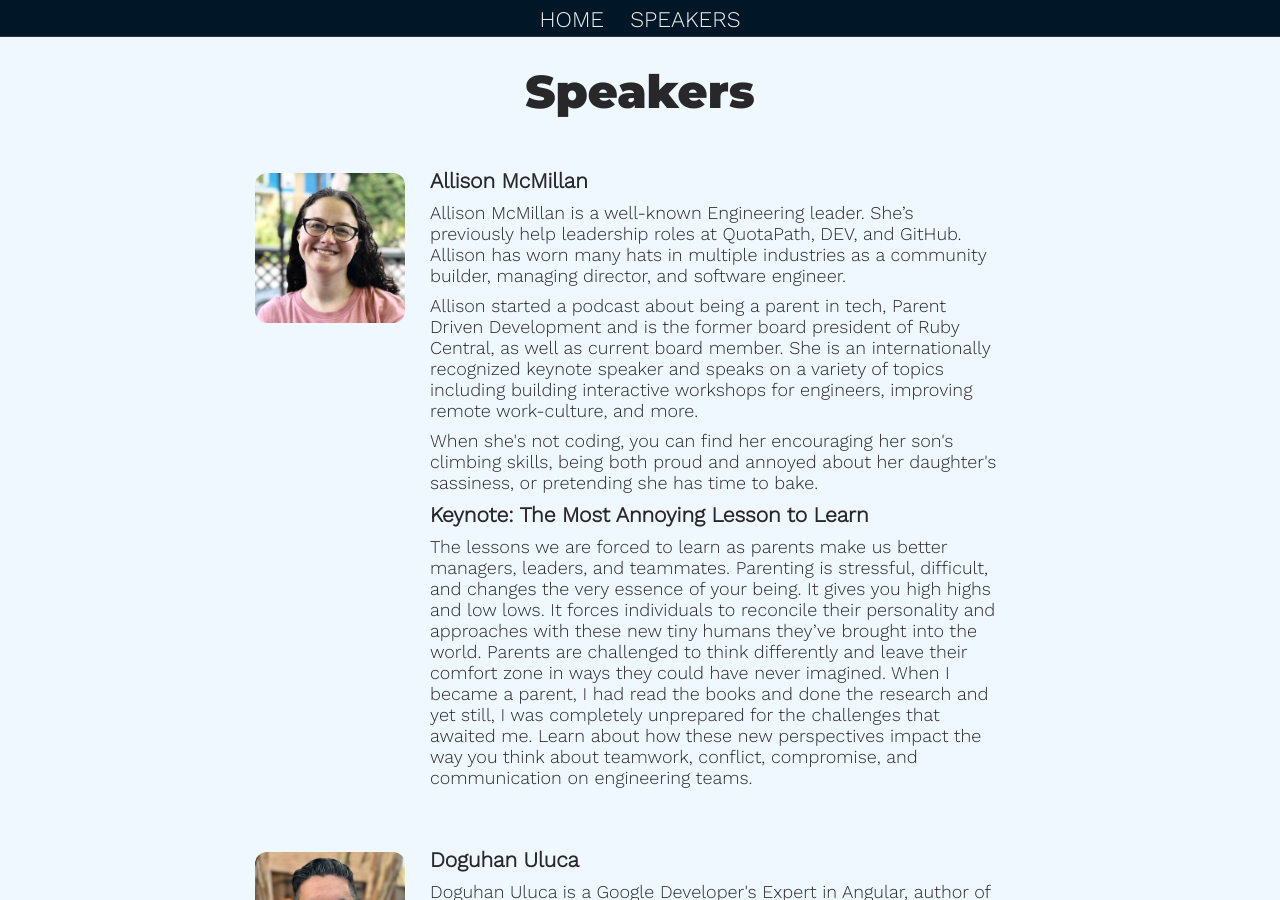
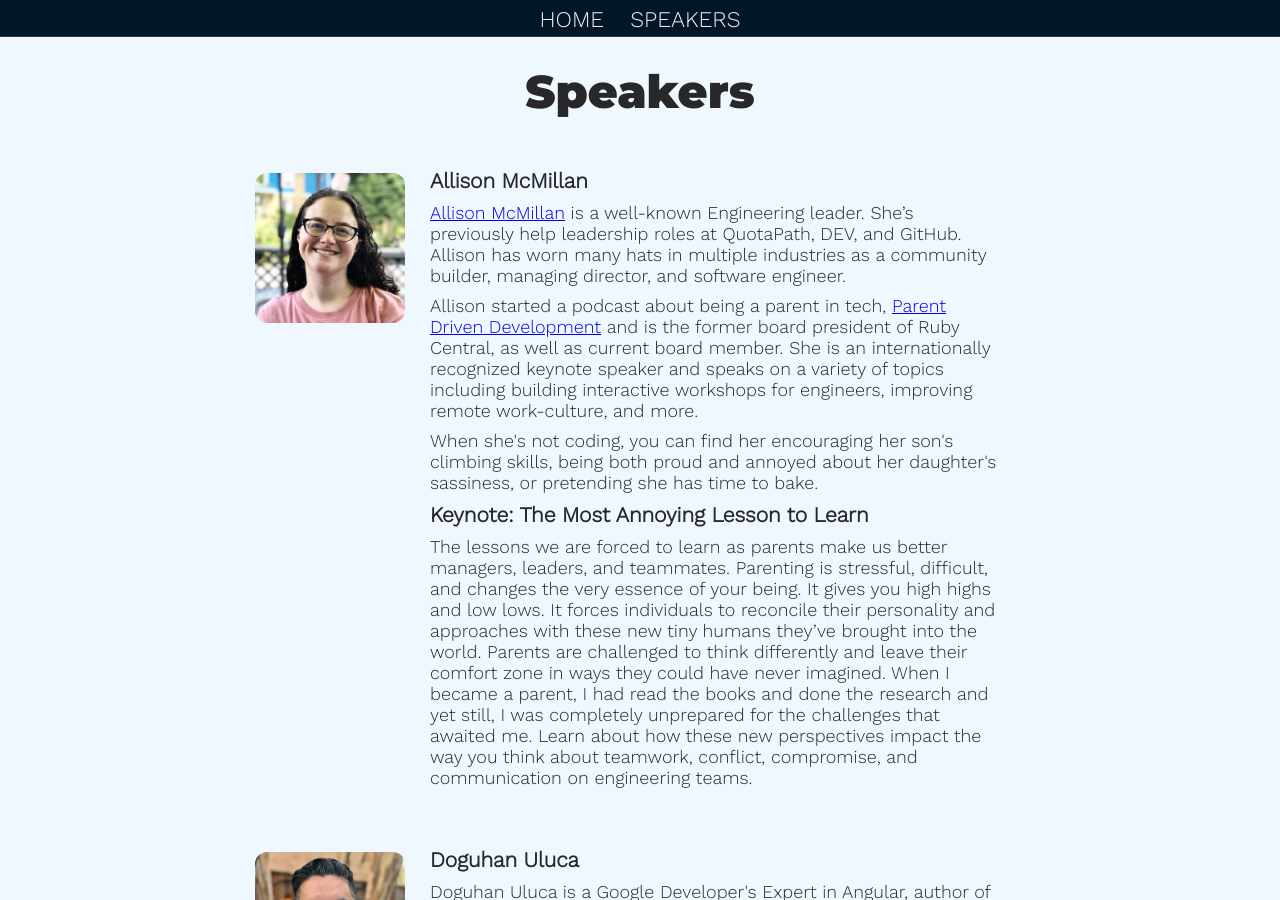
Before and after one commit to gothamgo/frontrunnersconf.github.io, a Jekyll site: the page built from speakers.html, in a window 1280 px wide and 900 px high. Built offline with Jekyll 4.4.1, drawn with Linux system fonts in a browser that asks for light colours; part of the change alters nothing that is shown.

```diff
--- a/_includes/allison_mcmillan.html
+++ b/_includes/allison_mcmillan.html
@@ -8,13 +8,15 @@
     <h3 class="speaker-name">Allison McMillan</span></h3>
 
     <p class="speaker-bio">
-      Allison McMillan is a well-known Engineering leader.
+      <a href="https://daydreamsinruby.com" target="_blank">Allison McMillan</a>
+      is a well-known Engineering leader.
       She’s previously help leadership roles at QuotaPath, DEV, and GitHub.
       Allison has worn many hats in multiple industries as a community builder, managing director, and software engineer.
     </p>
 
     <p class="speaker-bio">
-      Allison started a podcast about being a parent in tech, Parent Driven Development
+      Allison started a podcast about being a parent in tech,
+      <a href="https://www.parentdrivendevelopment.com/" target="_blank">Parent Driven Development</a>
       and is the former board president of Ruby Central, as well as current board member.
       She is an internationally recognized keynote speaker and speaks on a variety of topics including
       building interactive workshops for engineers, improving remote work-culture, and more.
```
